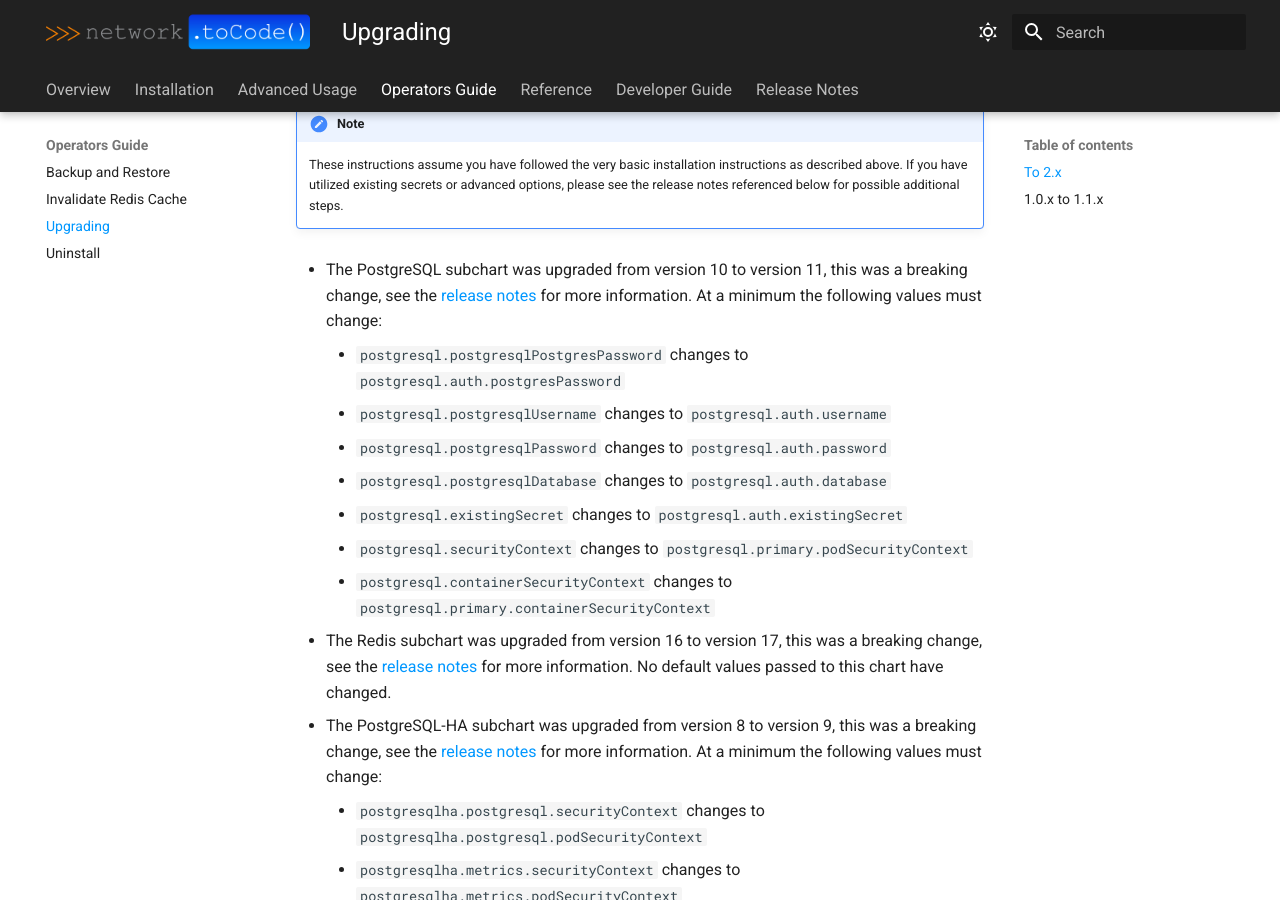
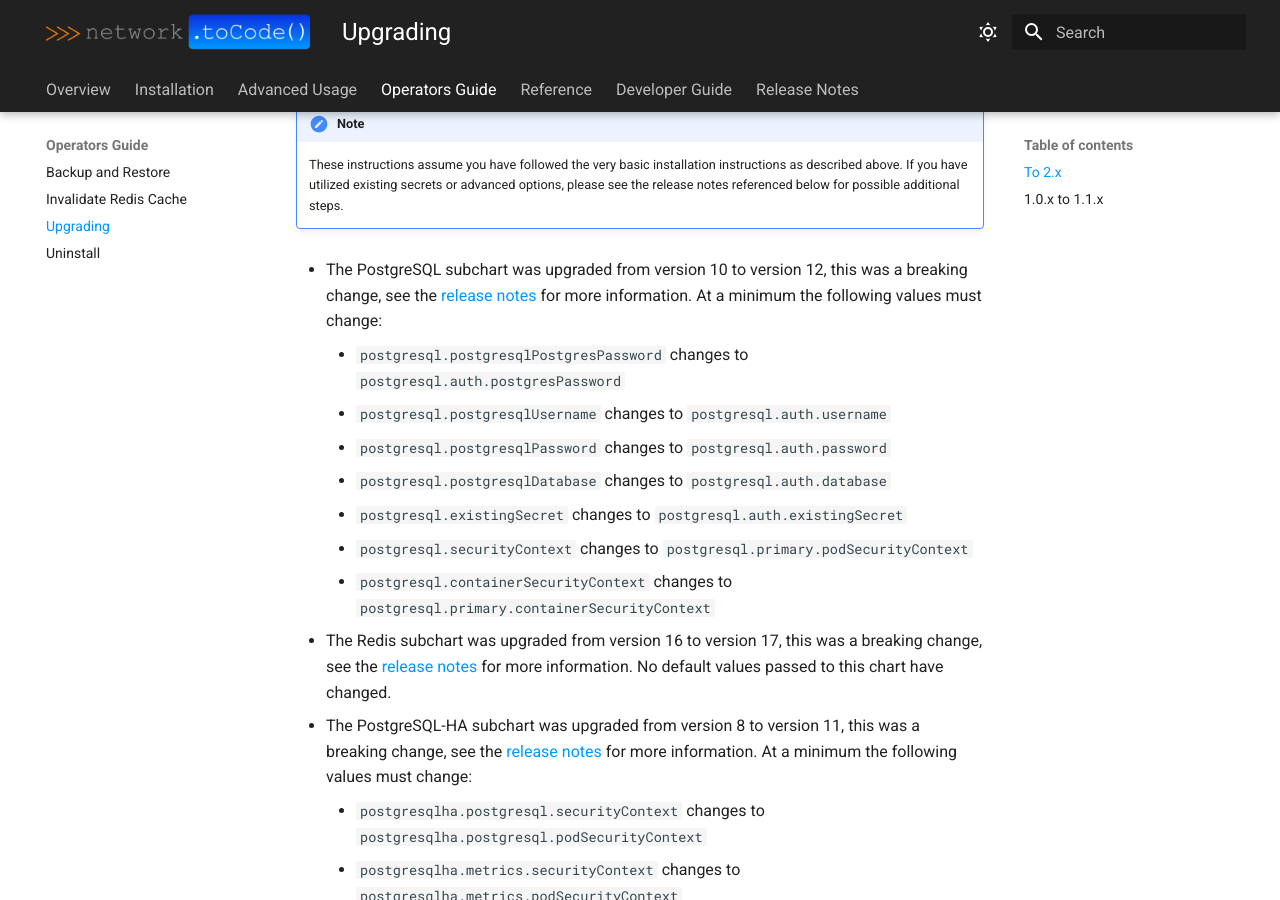
Before and after one commit to nautobot/helm-charts, an MkDocs documentation site: the page built from docs/operations/upgrading.md, in a window 1280 px wide and 900 px high, scrolled down 194 px. Built offline with MkDocs 1.6.1 and Material for MkDocs 9.7.7, drawn with Linux system fonts in a browser that asks for light colours.

```diff
--- a/docs/operations/upgrading.md
+++ b/docs/operations/upgrading.md
@@ -5,7 +5,7 @@
 !!! note
     These instructions assume you have followed the very basic installation instructions as described above.  If you have utilized existing secrets or advanced options, please see the release notes referenced below for possible additional steps.
 
-* The PostgreSQL subchart was upgraded from version 10 to version 11, this was a breaking change, see the [release notes](https://docs.bitnami.com/kubernetes/infrastructure/postgresql/administration/upgrade/) for more information.  At a minimum the following values must change:
+* The PostgreSQL subchart was upgraded from version 10 to version 12, this was a breaking change, see the [release notes](https://docs.bitnami.com/kubernetes/infrastructure/postgresql/administration/upgrade/) for more information.  At a minimum the following values must change:
 
     * `postgresql.postgresqlPostgresPassword` changes to `postgresql.auth.postgresPassword`
     * `postgresql.postgresqlUsername` changes to `postgresql.auth.username`
@@ -16,7 +16,7 @@
     * `postgresql.containerSecurityContext` changes to `postgresql.primary.containerSecurityContext`
 
 * The Redis subchart was upgraded from version 16 to version 17, this was a breaking change, see the [release notes](https://github.com/bitnami/charts/tree/master/bitnami/redis#to-1600) for more information.  No default values passed to this chart have changed.
-* The PostgreSQL-HA subchart was upgraded from version 8 to version 9, this was a breaking change, see the [release notes](https://github.com/bitnami/charts/tree/master/bitnami/postgresql-ha#to-900) for more information.  At a minimum the following values must change:
+* The PostgreSQL-HA subchart was upgraded from version 8 to version 11, this was a breaking change, see the [release notes](https://github.com/bitnami/charts/tree/master/bitnami/postgresql-ha#to-900) for more information.  At a minimum the following values must change:
 
     * `postgresqlha.postgresql.securityContext` changes to `postgresqlha.postgresql.podSecurityContext`
     * `postgresqlha.metrics.securityContext` changes to `postgresqlha.metrics.podSecurityContext`
```
Also changed, not shown: .pre-commit-config.yaml (+15 -1 lines), 2 other files.
